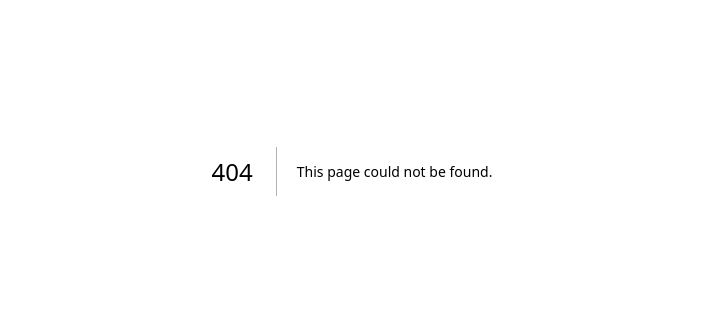
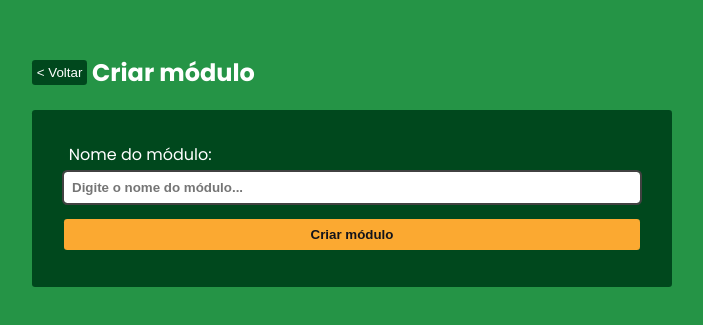
Before and after one commit to DavidGBbr/QQ_Dashboard, a Next.js app: page /modules/new in a window 1280 px wide. Before the commit this address had no page. Shown: the part 229-554 px from the top of the page, without its empty margins (288-991 px from the left). Built offline with nearby package versions, Linux system fonts and the light colour scheme.

Commit message:
module creation page

```diff
--- /dev/null
+++ b/src/app/modules/new/page.tsx
@@ -0,0 +1,32 @@
+import React from "react";
+import "../../../styles/form.css";
+
+const CreateUserPage = () => {
+  return (
+    <main className="container">
+      <div className="page-header">
+        <button className="button-green">{"< Voltar"}</button>
+        <h2>Criar módulo</h2>
+      </div>
+
+      <div className="form-wrapper">
+        <form action="" className="form-container">
+          <label htmlFor="module">
+            <span>Nome do módulo:</span>
+            <input
+              type="text"
+              name="module"
+              id="module"
+              placeholder="Digite o nome do módulo..."
+            />
+          </label>
+          <button type="submit" className="button-orange">
+            Criar módulo
+          </button>
+        </form>
+      </div>
+    </main>
+  );
+};
+
+export default CreateUserPage;
--- a/src/styles/globals.css
+++ b/src/styles/globals.css
@@ -23,6 +23,6 @@ img {
   justify-content: center;
   align-items: center;
   flex-direction: column;
-  gap: 20px;
-  padding: 20px;
+  gap: 1.25rem;
+  padding: 1.25rem;
 }
```
